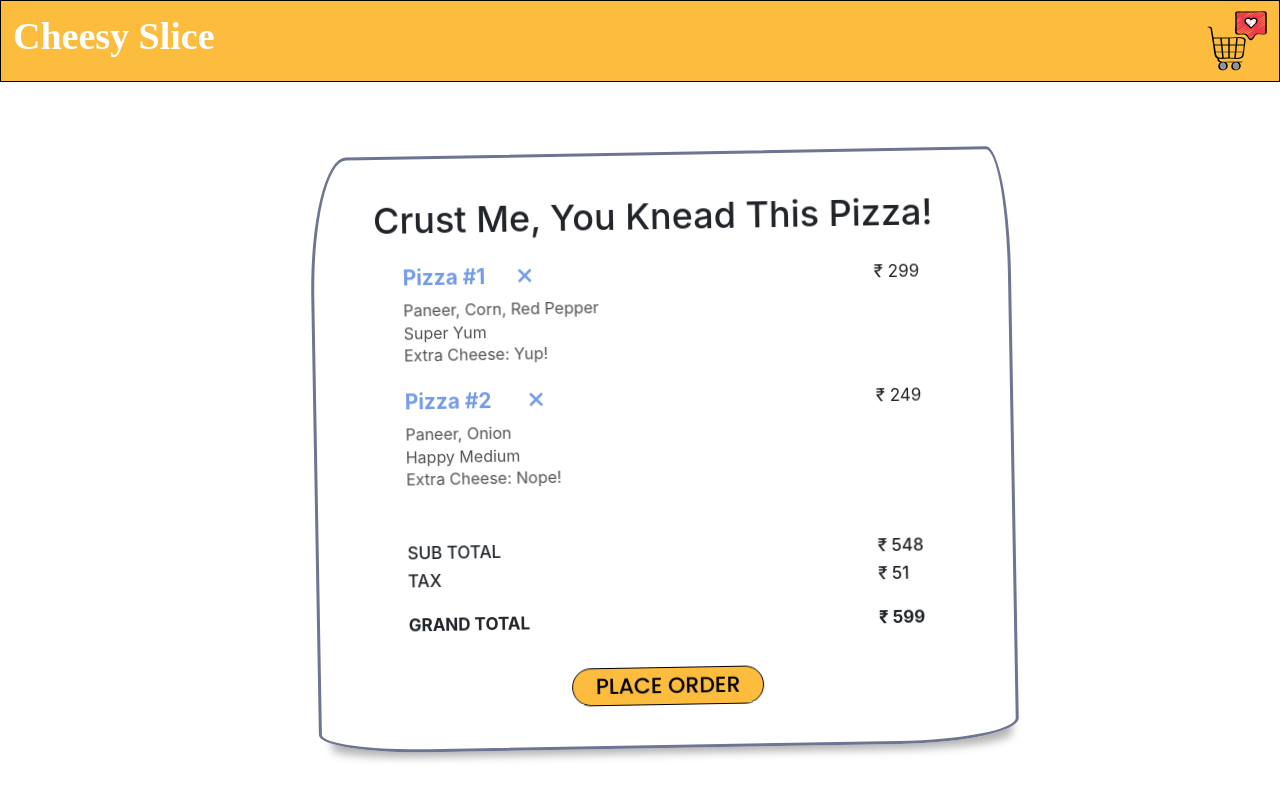
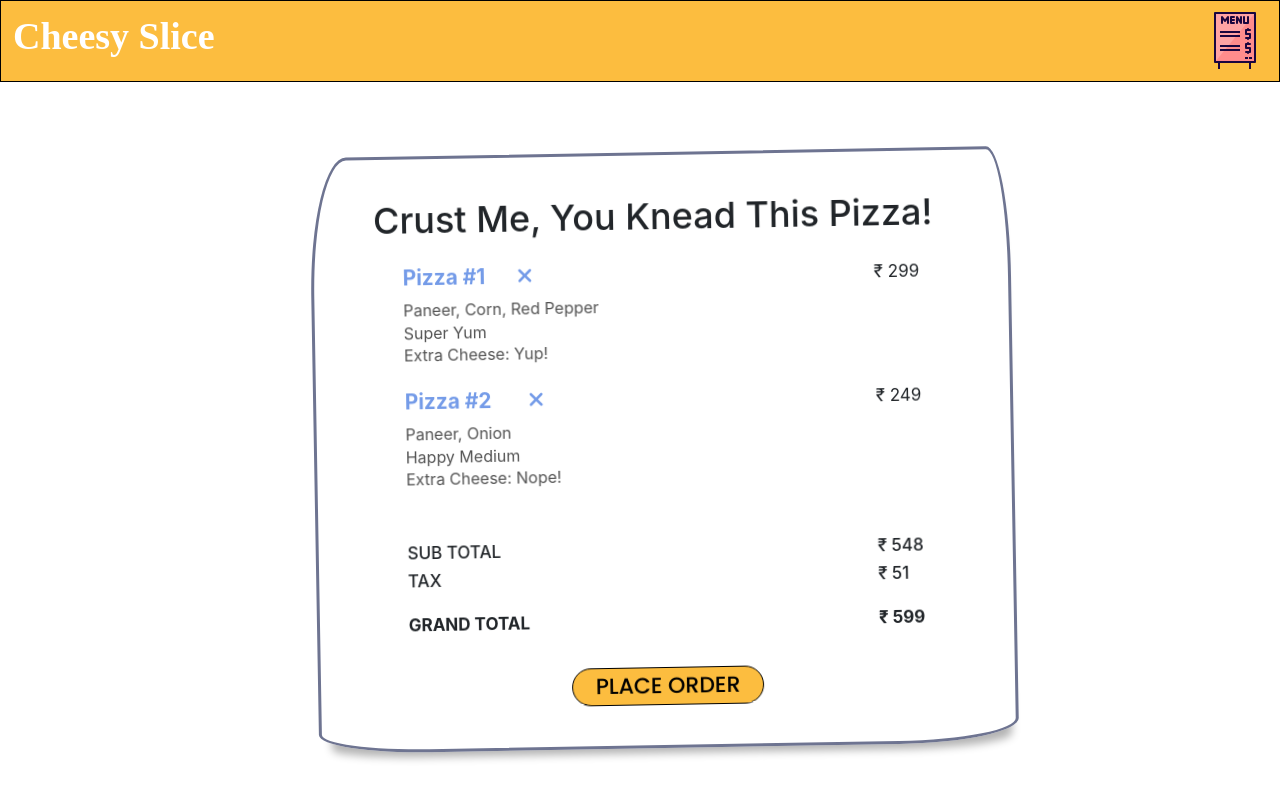
Before and after one commit to eyekavya/BurgerApp-React, a React (Create React App) app: page / in a window 1280 px wide. Both pictures are taken after a click on the picture 1237 px from the left and 40 px from the top of the page. Built offline with nearby package versions, Linux system fonts and the light colour scheme; a web font is replaced by a local one.

Commit message:
added conditional rendering for menu and cart icons on nav

```diff
--- a/src/components/Navbar/Navbar.js
+++ b/src/components/Navbar/Navbar.js
@@ -1,13 +1,15 @@
-import React from "react";
+import React, { useState } from "react";
 import { StyledNavbar } from "./StyledNavbar";
 import { useNavigate } from "react-router-dom";
 import cart from "../../images/cart.png";
+import menu from "../../images/menu.png";
 
 function Navbar() {
+  const [showCart, setShowCart] = useState(true);
+
   const navigate = useNavigate();
 
   const handleRouting = (route) => {
-    console.log("shivam");
     navigate(route);
   };
 
@@ -18,7 +20,10 @@ function Navbar() {
           <div className="container-fluid d-flex justify-content-between">
             <h2
               className="navbar-brand title"
-              onClick={() => handleRouting("/")}
+              onClick={() => {
+                setShowCart(true);
+                handleRouting("/");
+              }}
             >
               Cheesy Slice
             </h2>
@@ -31,12 +36,19 @@ function Navbar() {
                   2
                 </span>
               </i> */}
-              <img
-                src={cart}
-                alt="cart"
-                onClick={() => handleRouting("/cart")}
-                className="cart"
-              />
+              {showCart ? (
+                <img
+                  src={cart}
+                  alt="cart"
+                  onClick={() => {
+                    setShowCart(false);
+                    handleRouting("/cart");
+                  }}
+                  className="cart"
+                />
+              ) : (
+                <img src={menu} alt="cart" />
+              )}
             </div>
           </div>
         </nav>
```
Also changed, not shown: src/images/menu.png (added).
